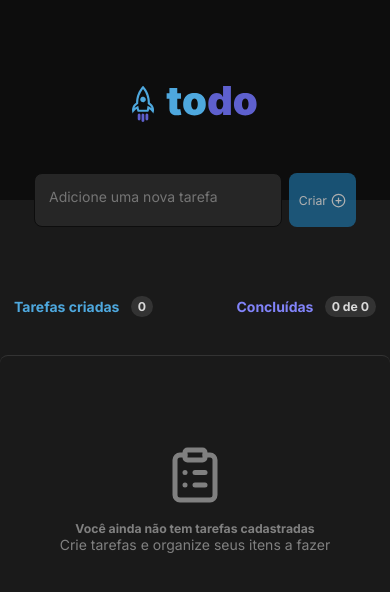
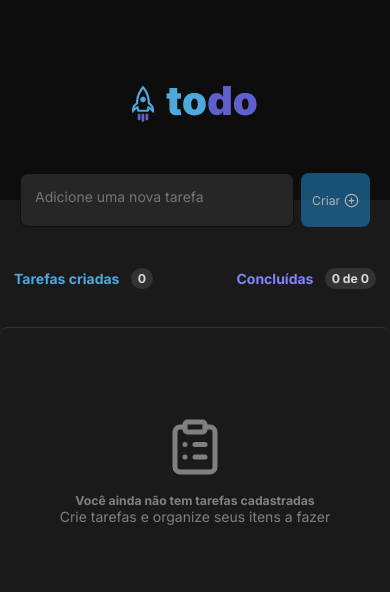
Before and after one commit to juniordbz/ToDo-List, a React (Vite) app: page / in a window 390 px wide. Shown: the top 592 px of the page. Built offline with nearby package versions, Linux system fonts and the light colour scheme.

Commit message:
remove padding task list and form

```diff
--- a/src/components/TaskList/tasks.module.css
+++ b/src/components/TaskList/tasks.module.css
@@ -9,7 +9,7 @@
 @media screen and (max-width:991px){
   .content{
     width: 100%;
-    padding: 1rem;
+    padding: 0 1rem;
   }
 }
 
--- a/src/components/addTask.module.css
+++ b/src/components/addTask.module.css
@@ -19,7 +19,6 @@
 @media screen and (max-width: 991px) {
   .container {
     width: 350px;
-    padding:1rem;
     transform: translate(0%, -50%);
   }
 }
```
